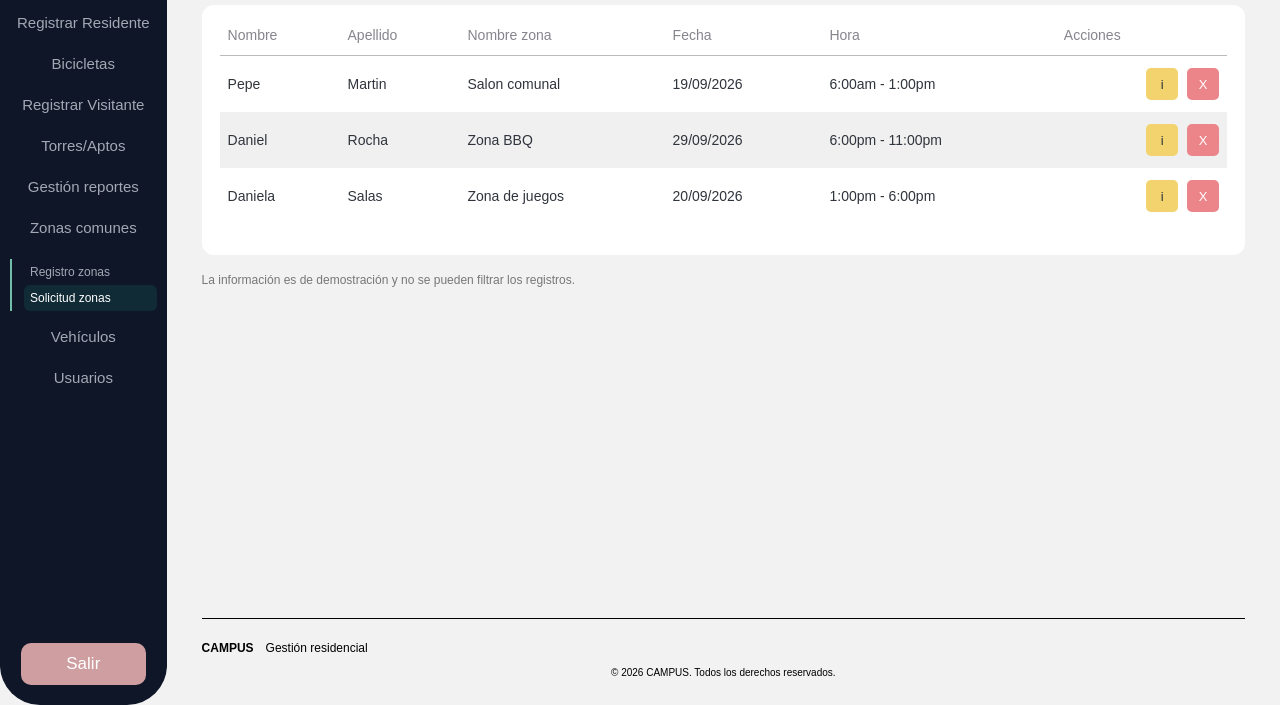
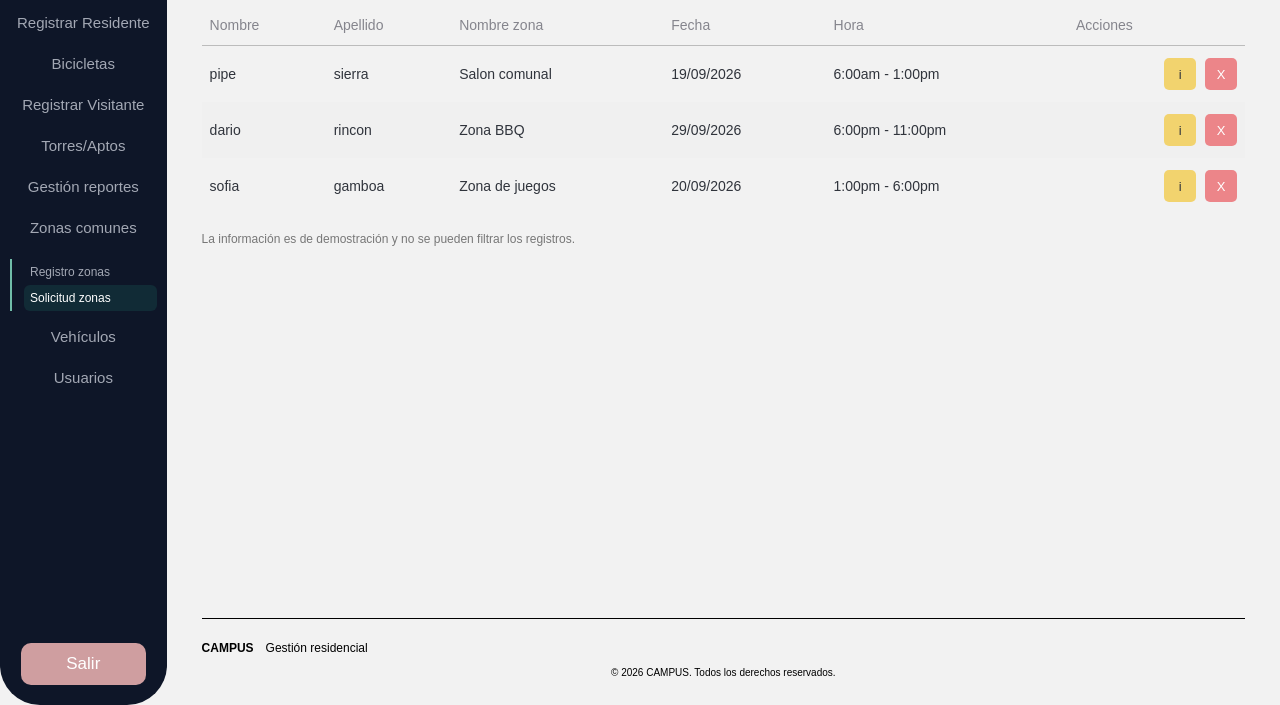
Before and after one commit to L-Rush-C/CAMPUS, a plain HTML site: page solicitud_zonas.html in a window 1280 px wide. Shown: the part 95-800 px from the top of the page. Drawn offline with Linux system fonts and the light colour scheme.

Commit message:
s,zonas
ajuste nombres y contenedores nombre html y css

```diff
--- a/solicitud_zonas.html
+++ b/solicitud_zonas.html
@@ -229,7 +229,7 @@
       </div>
     </header>
 
-    <section class="tabla-contenedor">
+    <section class="tabla-contentenedor">
       <table class="tabla-zonas">
         <thead>
           <tr>
@@ -244,8 +244,8 @@
 
         <tbody>
           <tr>
-            <td>Pepe</td>
-            <td>Martin</td>
+            <td>pipe</td>
+            <td>sierra</td>
             <td>Salon comunal</td>
             <td>19/09/2026</td>
             <td>6:00am - 1:00pm</td>
@@ -256,8 +256,8 @@
           </tr>
 
           <tr>
-            <td>Daniel</td>
-            <td>Rocha</td>
+            <td>dario</td>
+            <td>rincon</td>
             <td>Zona BBQ</td>
             <td>29/09/2026</td>
             <td>6:00pm - 11:00pm</td>
@@ -268,8 +268,8 @@
           </tr>
 
           <tr>
-            <td>Daniela</td>
-            <td>Salas</td>
+            <td>sofia</td>
+            <td>gamboa</td>
             <td>Zona de juegos</td>
             <td>20/09/2026</td>
             <td>1:00pm - 6:00pm</td>
@@ -283,7 +283,7 @@
     </section>
 
     <p class="nota-zonas">La información es de demostración y no se pueden filtrar los registros.</p>
-
+    <br>
     <footer class="pie-pagina">
       <div class="pie-informacion">
         <strong>CAMPUS</strong>
```
Also changed, not shown: inicio.html (+0 -52 lines).
